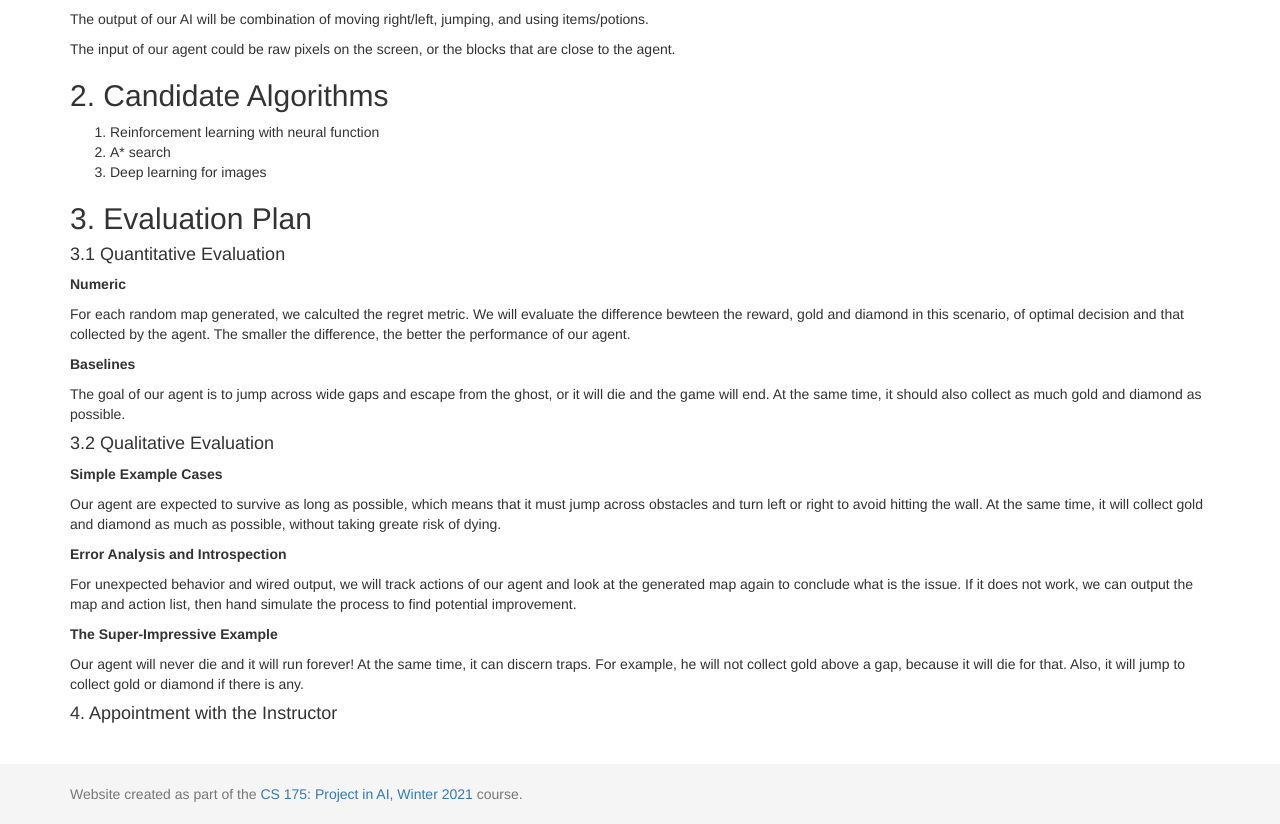
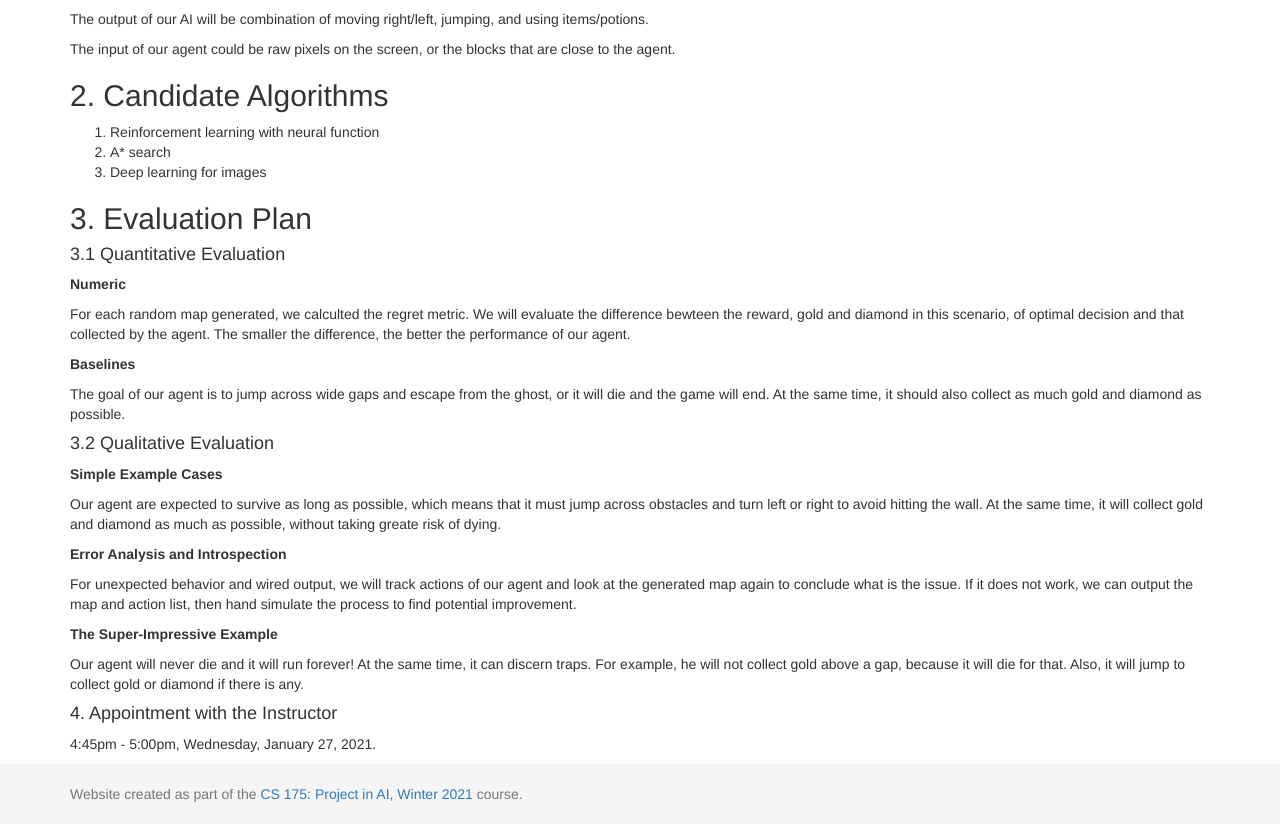
Before and after one commit to LeoLuo0320/MatureAI, a Jekyll site: the page built from docs/proposal.md, in a window 1280 px wide and 1341 px high. Shown: the part 517-1341 px from the top of the window. Built offline with Jekyll 4.4.1, drawn with Linux system fonts in a browser that asks for light colours; our own code applies the rules of GitHub Pages for plain Markdown files.

Commit message:
Add Appointment Time

```diff
--- a/docs/proposal.md
+++ b/docs/proposal.md
@@ -47,3 +47,5 @@ For unexpected behavior and wired output, we will track actions of our agent and
 Our agent will never die and it will run forever! At the same time, it can discern traps. For example, he will not collect gold above a gap, because it will die for that. Also, it will jump to collect gold or diamond if there is any.
 
 #### 4. Appointment with the Instructor
+
+4:45pm - 5:00pm, Wednesday, January 27, 2021.
```
